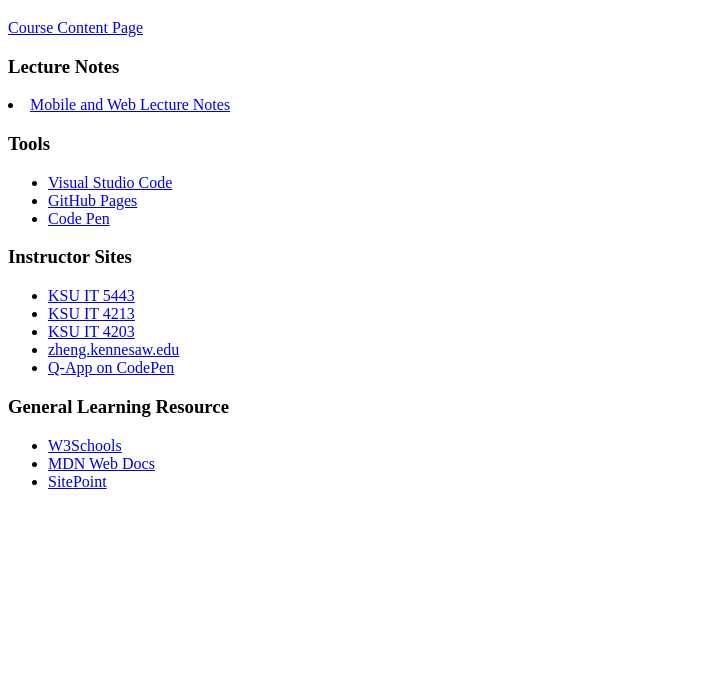
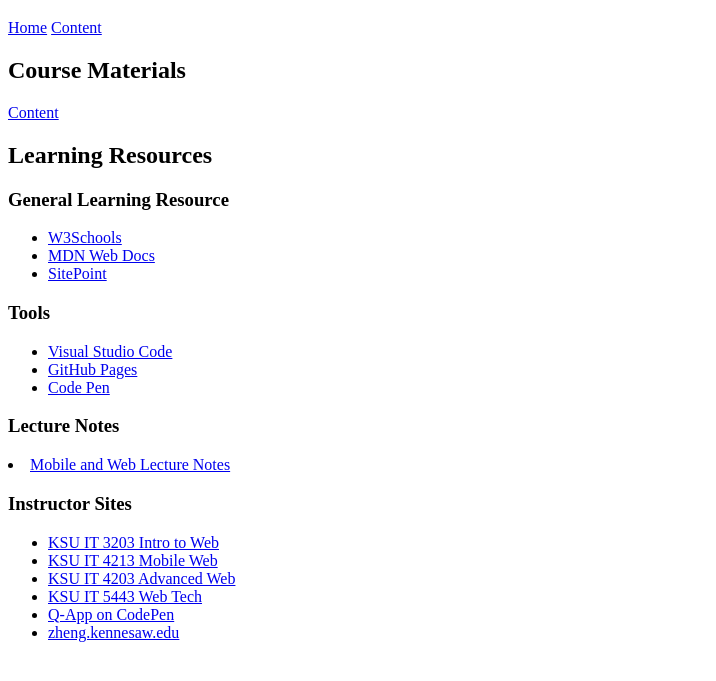
Before and after one commit to jgzheng/IT3203, a plain HTML site: page index.html in a window 1280 px wide. Shown: the part 61-742 px from the top of the page, without its empty margins (0-716 px from the left). Drawn offline with Linux system fonts and the light colour scheme.

Commit message:
module 2

```diff
--- a/index.html
+++ b/index.html
@@ -13,34 +13,44 @@
 </style>
 <body>
 <h1>KSU IT 3203 Introduction to Web Development</h1>
-<a href="content.html">Course Content Page</a>
-<h3>Lecture Notes</h3>
-
-<li><a href="https://www.edocr.com/user/jgzheng/collection/mobileandweblecturenotes" target="_blank">Mobile and Web Lecture Notes</a></li>
-
+<nav>
+    <a href="index.html">Home</a>
+    <a href="content.html">Content</a>
+</nav>
+<h2>Course Materials</h2>
+<a href="content.html">Content</a>
+<h2>Learning Resources</h2>
+<h3>General Learning Resource</h3>
+<ul>
+<li><a href="https://www.w3schools.com/" target="_blank">W3Schools</a></li>
+<li><a href="https://developer.mozilla.org/en-US/" target="_blank">MDN Web Docs</a></li>
+<li><a href="https://www.sitepoint.com/" target="_blank">SitePoint</a></li>
+</ul>
 <h3>Tools</h3>
 <ul>
     <li><a href="https://code.visualstudio.com/" target="_blank">Visual Studio Code</a></li>
     <li><a href="https://pages.github.com" target="_blank">GitHub Pages</a></li>
     <li><a href="https://codepen.io/" target="_blank">Code Pen</a></li>
 </ul>
+<h3>Lecture Notes</h3>
+
+<li><a href="https://www.edocr.com/user/jgzheng/collection/mobileandweblecturenotes" target="_blank">Mobile and Web Lecture Notes</a></li>
+
+
 
 <h3>Instructor Sites</h3>
 <ul>
+    <li><a href="https://jgzheng.github.io/IT3203/" target="_blank">KSU IT 3203 Intro to Web</a></li>
+    <li><a href="https://it4213.azurewebsites.net" target="_blank">KSU IT 4213 Mobile Web</a></li>
+    <li><a href="https://it4203.azurewebsites.net" target="_blank">KSU IT 4203 Advanced Web</a></li>
+    <li><a href="https://it5443.azurewebsites.net" target="_blank">KSU IT 5443 Web Tech</a></li>
+    <li><a href="https://codepen.io/Q-App" target="_blank">Q-App on CodePen</a></li>
+<li><a href="https://zheng.kennesaw.edu" target="_blank">zheng.kennesaw.edu</a></li>
 
-<li><a href="https://it5443.azurewebsites.net" target="_blank">KSU IT 5443</a></li>
-<li><a href="https://it4213.azurewebsites.net" target="_blank">KSU IT 4213</a></li>
-<li><a href="https://it4203.azurewebsites.net" target="_blank">KSU IT 4203</a></li>
-<li><a href="https://zheng.kennesaw.edu" target="_blank">zheng.kennesaw.edu</a></li>
-<li><a href="https://codepen.io/Q-App" target="_blank">Q-App on CodePen</a></li>
 </ul>
 
-<h3>General Learning Resource</h3>
-<ul>
-<li><a href="https://www.w3schools.com/" target="_blank">W3Schools</a></li>
-<li><a href="https://developer.mozilla.org/en-US/" target="_blank">MDN Web Docs</a></li>
-<li><a href="https://www.sitepoint.com/" target="_blank">SitePoint</a></li>
-</ul>
+
+
 
 </body>
 </html>
```
Also changed, not shown: content.html (line endings or trailing spaces).
